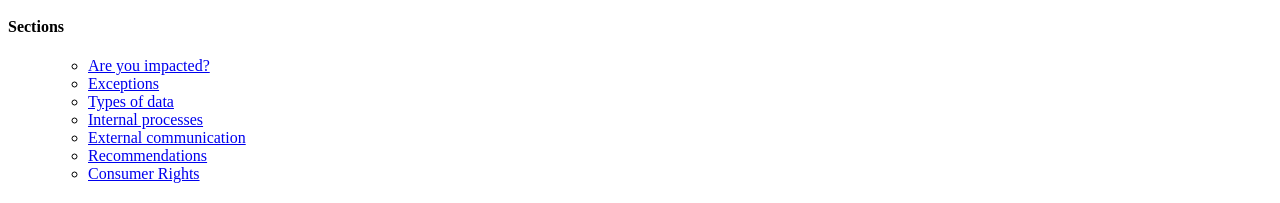
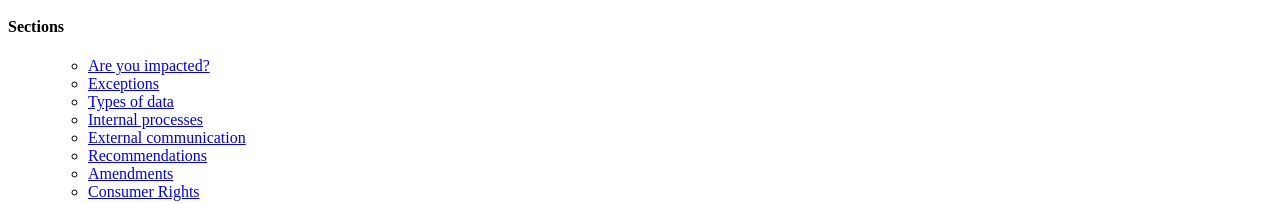
Before and after one commit to privacyradius/ccpa-checklist, a Gatsby site: page / in a window 1280 px wide. Shown: the part 734-937 px from the top of the page. Built offline with nearby package versions, Linux system fonts and the light colour scheme; Gatsby itself is replaced by a stand-in of ours.

Commit message:
Amendment about Data Brokers added

```diff
--- a/src/components/Sidebar.js
+++ b/src/components/Sidebar.js
@@ -12,7 +12,7 @@ const Sidebar = props => (
     <nav>
     <h4 style={{ marginTop: '20px' }}>Sections</h4>
       <ul>
-        <Scrollspy items={['are-you-impacted','types-of-data', 'internal-processes', 'external-communication', 'recommendations', 'exception', 'consumer-rights']} currentClassName="is-current">
+        <Scrollspy items={['are-you-impacted','types-of-data', 'internal-processes', 'external-communication', 'recommendations', 'exception', 'amendments', 'consumer-rights']} currentClassName="is-current">
           { steps.map(s => <li key={s.id}><a href={`#${s.id}`}>{s.title}</a></li>)}
         </Scrollspy>
       </ul>
--- a/src/data.js
+++ b/src/data.js
@@ -23,7 +23,7 @@ export const steps = [
         links: [
           {
             title: "Cal. Civil Code - Section 1798.140 - (c) - (1) - (A)-(C)",
-            href: 'https://leginfo.legislature.ca.gov/faces/codes_displayText.xhtml?lawCode=CIV&division=3.&title=1.81.5.&part=4.&chapter=&article='
+            href: "https://leginfo.legislature.ca.gov/faces/codes_displayText.xhtml?lawCode=CIV&division=3.&title=1.81.5.&part=4.&chapter=&article="
           }
         ]
       }
@@ -580,6 +580,28 @@ export const steps = [
     ]
   },
   {
+    id: 'amendments',
+    title:'Amendments',
+    items: [,
+      {
+        id: 1,
+        title: 'In case you are a Data Broker company, you need to register annually with the Attorney General and provide information about how consumers may opt out of the sale of their personal information',
+        role: ['company'],
+        description: 'Data broker is defined as a business that knowingly collects and sells to third parties the personal information of a consumer with whom the business does not have a direct relationship.',
+        links: [
+          {
+            title: "Assembly Bill No. 1202",
+            href: "https://leginfo.legislature.ca.gov/faces/billNavClient.xhtml?bill_id=201920200AB1202&firstNav=tracking"
+          },
+          {
+            title: "Data Broker Registration Center",
+            href: "https://oag.ca.gov/data-broker/register"
+          }
+        ]
+      }
+    ]
+  },
+  {
     id: 'consumer-rights',
     title:'Consumer Rights',
     items: [,
```
